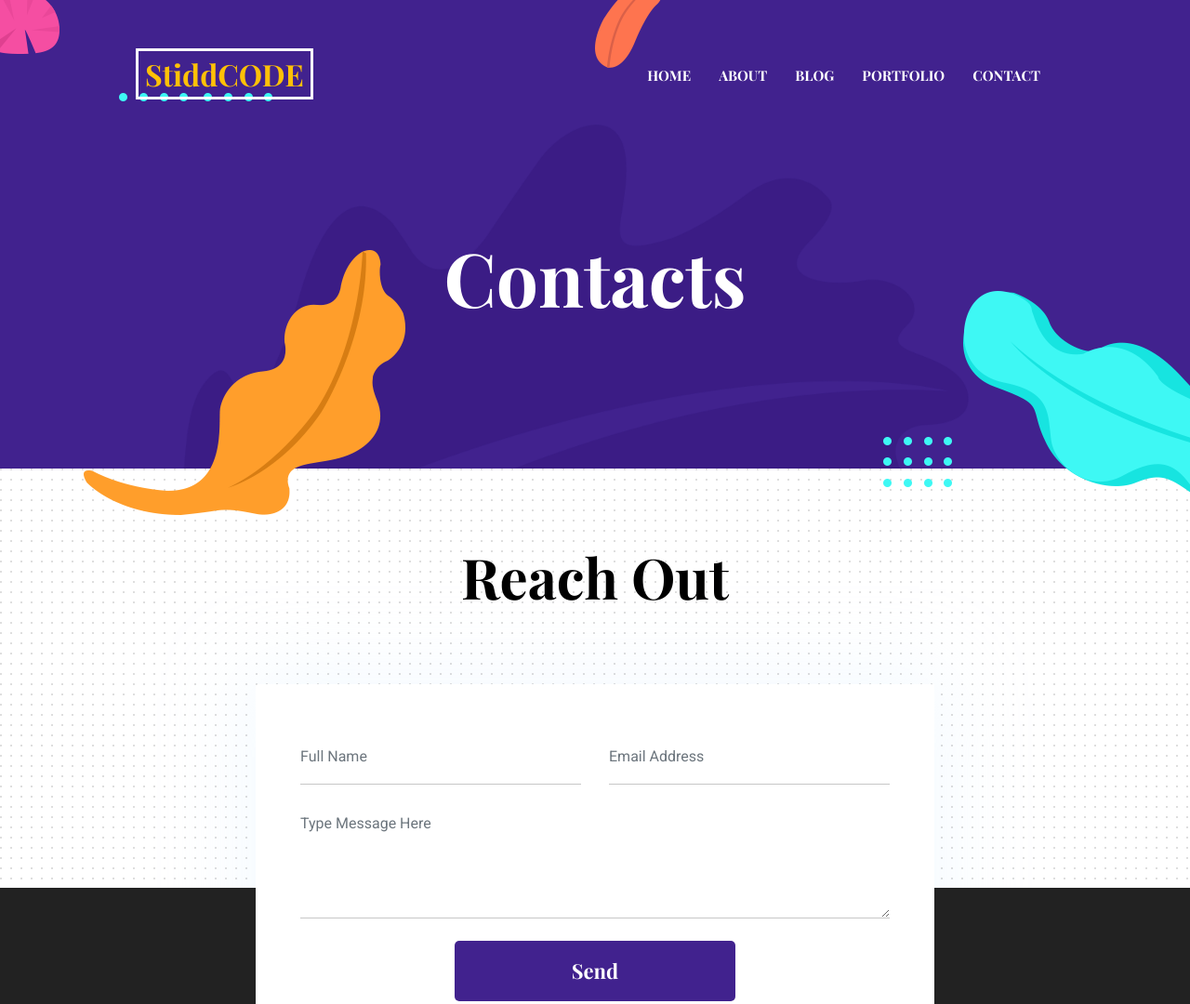
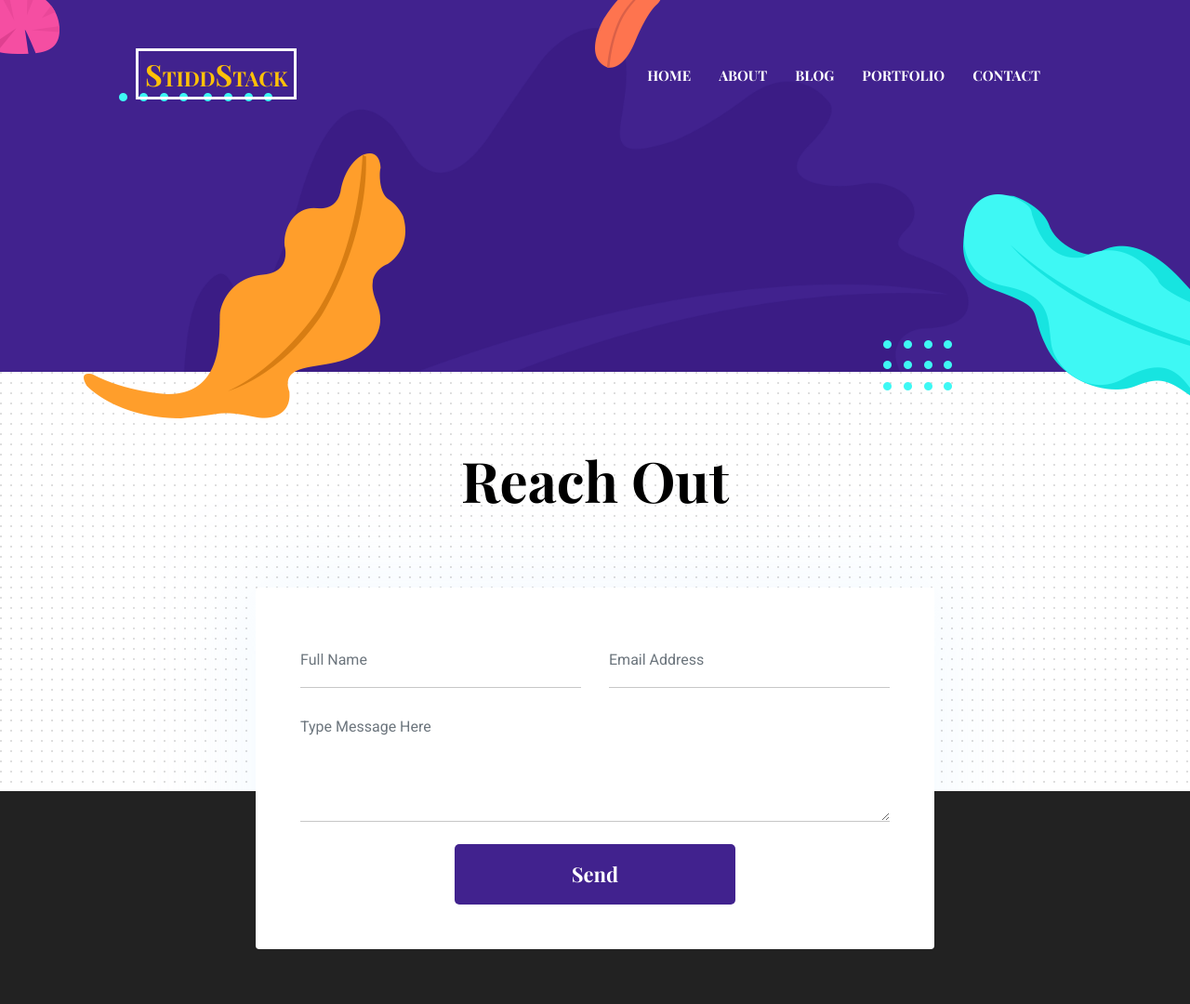
Before and after one commit to bcstidd/portfolio2, a website: page theme/contact.html in a window 1280 px wide. Shown: the top 1080 px of the page at 93% size. Drawn offline with nearby package versions, Linux system fonts and the light colour scheme.

Commit message:
Updates Favicon and navbar logo

```diff
--- a/theme/contact.html
+++ b/theme/contact.html
@@ -1,8 +1,10 @@
 <!DOCTYPE html>
 
 <!--
- // LINKEDIN: https://www.linkedin.com/in/brittany-stidd
- // GITHUB: https://github.com/bc.stidd/
+ // WEBSITE: https://themefisher.com
+ // TWITTER: https://twitter.com/themefisher
+ // FACEBOOK: https://www.facebook.com/themefisher
+ // GITHUB: https://github.com/themefisher/
 -->
 
 <html lang="en">
@@ -11,12 +13,12 @@
   <!-- Basic Page Needs
   ================================================== -->
   <meta charset="utf-8">
-  <title>Kross - Creative Portfolio Template</title>
+  <title>StiddStack</title>
 
   <!-- Mobile Specific Metas
   ================================================== -->
   <meta http-equiv="X-UA-Compatible" content="IE=edge">
-  <meta name="description" content="Creative Portfolio Template">
+  <meta name="description" content="StiddStack">
   <meta name="viewport" content="width=device-width, initial-scale=1.0, maximum-scale=5.0">
   <meta name="author" content="Themefisher">
   <meta name="generator" content="Themefisher Kross Template v1.0">
@@ -44,7 +46,7 @@
 
 <header class="navigation fixed-top">
   <nav class="navbar navbar-expand-lg navbar-dark">
-    <a class="navbar-brand font-tertiary h3" href="index.html"><span id="logo-name">StiddCODE</span></a>
+    <a class="navbar-brand font-tertiary h3" href="index.html"><span id="logo-name">StiddStack</span></a>
     <button class="navbar-toggler" type="button" data-toggle="collapse" data-target="#navigation"
       aria-controls="navigation" aria-expanded="false" aria-label="Toggle navigation">
       <span class="navbar-toggler-icon"></span>
@@ -76,9 +78,6 @@
 <section class="page-title bg-primary position-relative">
   <div class="container">
     <div class="row">
-      <div class="col-12 text-center">
-        <h1 class="text-white font-tertiary">Contacts</h1>
-      </div>
     </div>
   </div>
   <!-- background shapes -->
--- a/theme/css/style.css
+++ b/theme/css/style.css
@@ -1,6 +1,8 @@
 /**
- * LINKEDIN: https://www.linkedin.com/in/brittany-stidd
- * GITHUB: https://github.com/bc.stidd/
+ * WEBSITE: https://themefisher.com
+ * TWITTER: https://twitter.com/themefisher
+ * FACEBOOK: https://www.facebook.com/themefisher
+ * GITHUB: https://github.com/themefisher/
  */
 
 /*  typography */
@@ -309,18 +311,6 @@ a:hover {
   font-family: "Playfair Display", serif !important;
 }
 
-#logo-name {
-  color: #ffc107;
-  border: 3px solid white;
-  padding: 3px 7px 3px 7px;
-  font-size: xx-large;
-}
-
-#name {
-  color: #ffc107;
-  z-index: 2;
-}
-
 .shadow {
   box-shadow: 0px 18px 39.1px 6.9px rgba(224, 241, 255, 0.34) !important;
 }
@@ -426,6 +416,8 @@ textarea.form-control {
   border: 3px solid white;
   padding: 3px 7px 3px 7px;
   font-size: xx-large;
+  text-transform: none;
+  font-variant: small-caps;
 }
 
 .navbar .nav-item .nav-link {
--- a/theme/js/script.js
+++ b/theme/js/script.js
@@ -1,6 +1,8 @@
 /**
- * LINKEDIN: https://www.linkedin.com/in/brittany-stidd
- * GITHUB: https://github.com/bcstidd/
+ * WEBSITE: https://themefisher.com
+ * TWITTER: https://twitter.com/themefisher
+ * FACEBOOK: https://www.facebook.com/themefisher
+ * GITHUB: https://github.com/themefisher/
  */
 
 (function ($) {
```
Also changed, not shown: source/contact.html (+0 -3 lines), source/partials/blocks/navigation.htm (+1 -1 lines), source/partials/header.htm (+2 -2 lines), theme/about.html (+7 -5 lines), theme/blog-single.html (+7 -5 lines), theme/blog.html (+7 -5 lines), theme/index.html (+7 -5 lines), theme/portfolio.html (+7 -5 lines), source/images/favicon.png, theme/images/5C956496-0735-4031-BFFE-72051954DFFD.png (deleted), theme/images/favicon.png, 1 other file.
